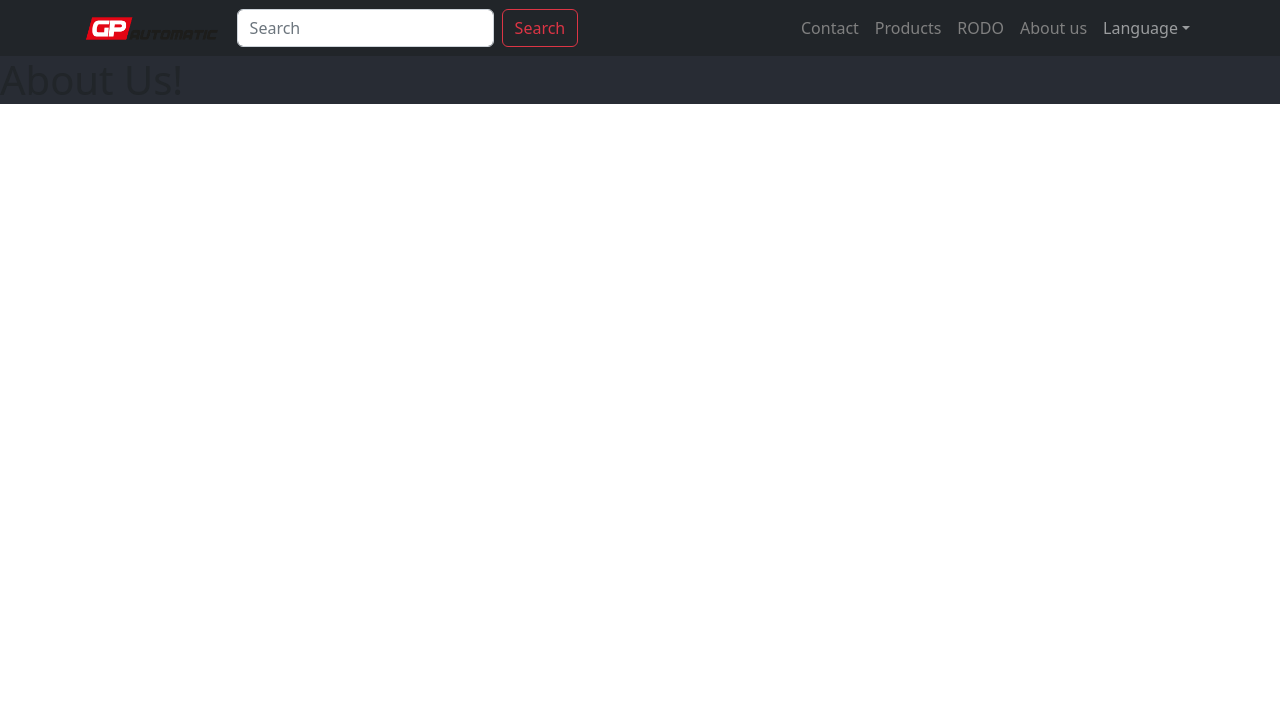
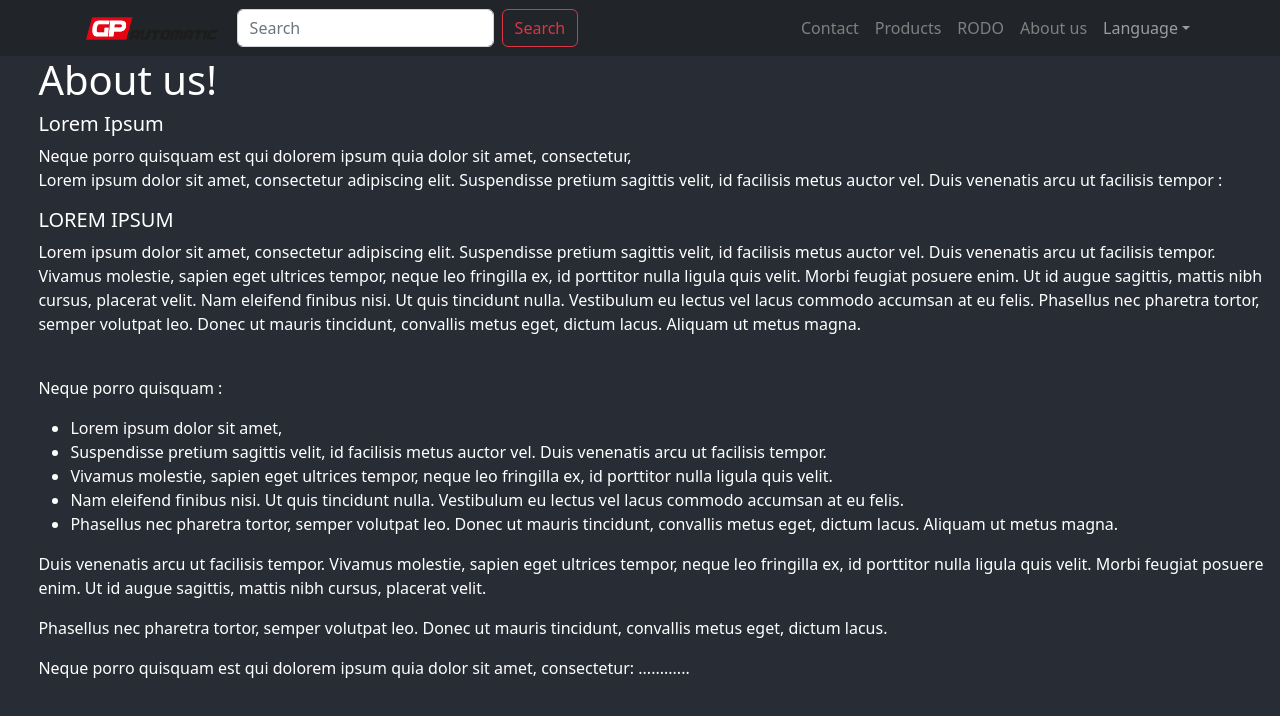
Before and after one commit to opielapatryk/mernshop4client, a React (Create React App) app: page /aboutus in a window 1280 px wide. Shown: the top 716 px of the page. Built offline with nearby package versions, Linux system fonts and the light colour scheme.

Commit message:
about us update

```diff
--- a/src/components/Aboutus.js
+++ b/src/components/Aboutus.js
@@ -4,7 +4,29 @@ function Aboutus(){
     return(
         <>
         <AppNavBar/>
-         <h1>About Us!</h1>
+        <div style={{color:"white", marginLeft:"3%", minHeight:"100vh"}}>
+        <h1>About us! </h1>
+         <h5>Lorem Ipsum</h5>
+         <p >Neque porro quisquam est qui dolorem ipsum quia dolor sit amet, consectetur, <br></br>
+         Lorem ipsum dolor sit amet, consectetur adipiscing elit. Suspendisse pretium sagittis velit, id facilisis metus auctor vel. Duis venenatis arcu ut facilisis tempor :</p>
+
+         <h5>LOREM IPSUM</h5>
+         <p >Lorem ipsum dolor sit amet, consectetur adipiscing elit. Suspendisse pretium sagittis velit, id facilisis metus auctor vel. Duis venenatis arcu ut facilisis tempor. Vivamus molestie, sapien eget ultrices tempor, neque leo fringilla ex, id porttitor nulla ligula quis velit. Morbi feugiat posuere enim. Ut id augue sagittis, mattis nibh cursus, placerat velit. Nam eleifend finibus nisi. Ut quis tincidunt nulla. Vestibulum eu lectus vel lacus commodo accumsan at eu felis. Phasellus nec pharetra tortor, semper volutpat leo. Donec ut mauris tincidunt, convallis metus eget, dictum lacus. Aliquam ut metus magna.</p><br></br>
+         <p >Neque porro quisquam :</p>
+        <ul>
+            <li >Lorem ipsum dolor sit amet,</li>
+            <li >Suspendisse pretium sagittis velit, id facilisis metus auctor vel. Duis venenatis arcu ut facilisis tempor.</li>
+            <li >Vivamus molestie, sapien eget ultrices tempor, neque leo fringilla ex, id porttitor nulla ligula quis velit.</li>
+            <li >Nam eleifend finibus nisi. Ut quis tincidunt nulla. Vestibulum eu lectus vel lacus commodo accumsan at eu felis.</li>
+            <li >Phasellus nec pharetra tortor, semper volutpat leo. Donec ut mauris tincidunt, convallis metus eget, dictum lacus. Aliquam ut metus magna.</li>
+        </ul>
+        <p >Duis venenatis arcu ut facilisis tempor. Vivamus molestie, sapien eget ultrices tempor, neque leo fringilla ex, id porttitor nulla ligula quis velit. Morbi feugiat posuere enim. Ut id augue sagittis, mattis nibh cursus, placerat velit.</p>
+        <p >Phasellus nec pharetra tortor, semper volutpat leo. Donec ut mauris tincidunt, convallis metus eget, dictum lacus.
+</p>
+        <p>Neque porro quisquam est qui dolorem ipsum quia dolor sit amet, consectetur: ............
+
+</p>
+        </div>
         </>
     )
 }
```
